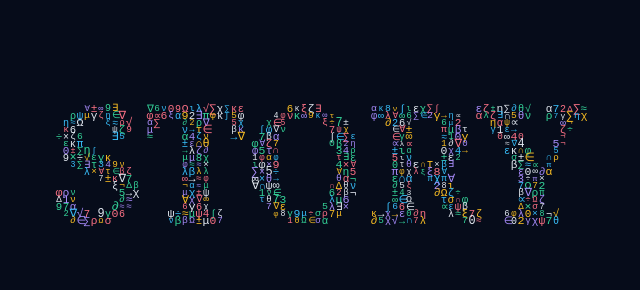
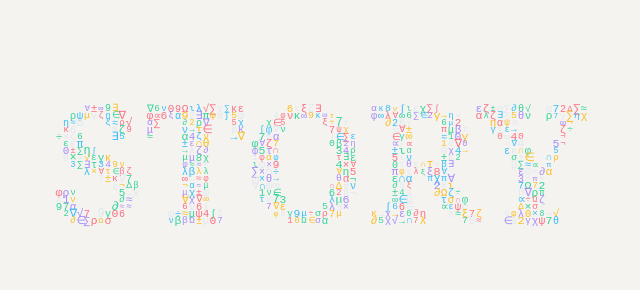
Before and after one commit to dimitrioskotsis/dimitriskotsis, a plain HTML site: page story-logo.html in a window 1280 px wide. Shown: the part 212-502 px from the top of the page, without its empty margins (320-960 px from the left). Drawn offline with Linux system fonts and the light colour scheme.

Commit message:
Update story-logo.html

```diff
--- a/story-logo.html
+++ b/story-logo.html
@@ -7,7 +7,7 @@
   <style>
     * { margin: 0; padding: 0; box-sizing: border-box; }
     body {
-      background: #060c1a;
+      background: #f4f3ef;
       display: flex;
       flex-direction: column;
       align-items: center;
```
